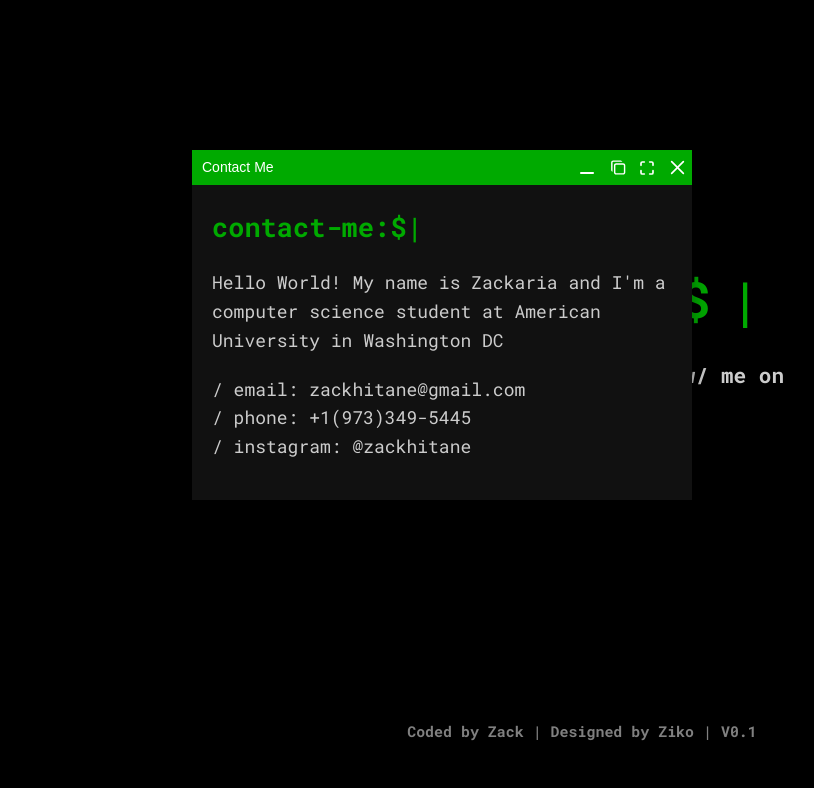
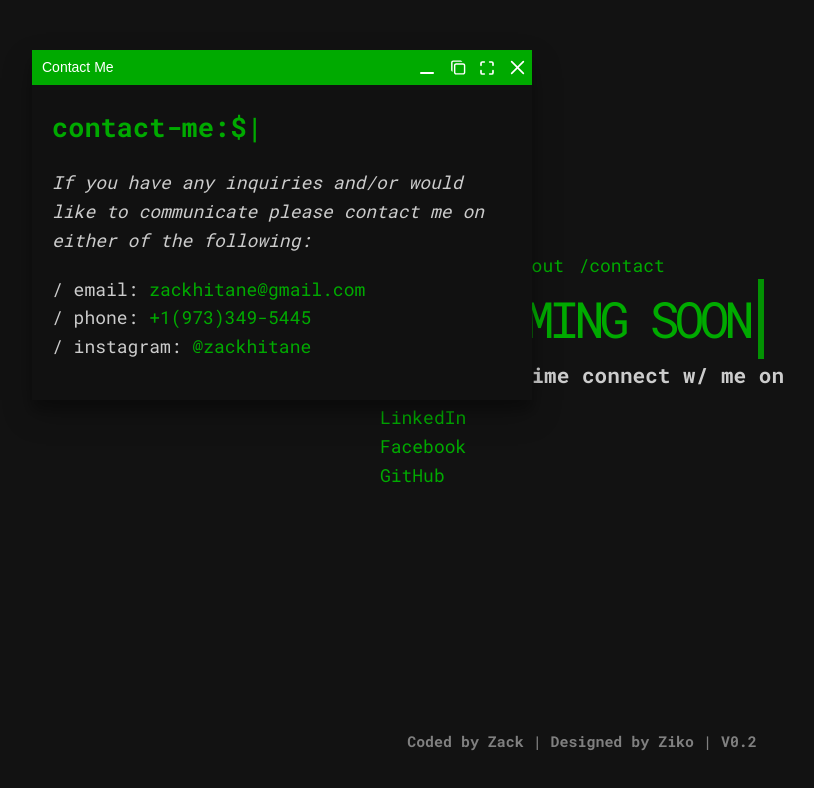
Before and after one commit to zackariacodes/zikoOS, a plain HTML site: page index.html in a window 1280 px wide. Both pictures are taken after a click on the item "/contact". Shown: the whole page, without its empty margins (58-872 px from the left). Drawn offline with Linux system fonts and the light colour scheme.

Commit message:
Coming Soon Page | V0.2 | AUG 3 12:58 AM (GMT+8)

```diff
--- a/css/style.css
+++ b/css/style.css
@@ -8,6 +8,7 @@
 :root{
   --text-color: #00aa00;
 }
+
 body{
   font-family: 'Roboto Mono', sans-serif;
   background-color: black;
@@ -16,11 +17,38 @@ body{
   line-height: 1.6;
 }
 
-h1{
+body{
+  padding: 10px;
+  background-color: #121212;
+}
+
+/* container paragraphs */
+
+.container p {
+  border-right: solid 6px rgba(0,255,0,.75);
+  white-space: nowrap;
+  overflow: hidden;
+  font-family: 'Roboto Mono', sans-serif;
+  font-size: 50px;
   color: var(--text-color);
-  font-size: 50px;
+  margin: 0 auto;
   letter-spacing: -5px;
-  margin-bottom: 20px;
+  margin-bottom: 0 auto;
+}
+
+.container p {
+  animation: animated-text 2s steps(19,end) 1s 1 normal both,
+  animated-cursor 600ms steps(19,end) infinite;
+}
+
+@keyframes animated-text{
+  from{width: 0;}
+  to{width: 365px;}
+}
+
+@keyframes animated-cursor{
+  from{border-right-color: var(--text-color);}
+  to{border-right-color: transparent;}
 }
 
 h2{
@@ -32,9 +60,7 @@ h3{
 }
 
 h5{
-  /* max-width: 600px; */
   margin: auto;
-  /* height: 90vh; */
   display: flex;
   color: grey;
   flex-direction: column;
--- a/index.html
+++ b/index.html
@@ -16,7 +16,7 @@
       </ul>
     </nav>
     <main>
-      <h1>COMING SOON:$<span class="cursor"> |</span></h1>
+      <p>C:\COMING SOON<span class="cursor"></span></p>
       <h3>In the meantime connect w/ me on</h3>
       <ul>
         <li>
@@ -35,28 +35,29 @@
   <div class="hidden">
     <div id="about-content">
       <h2>about-me:$<span class="cursor">|</span></h2>
-      <p>Hello World! My name is Zackaria and I'm a computer science student at American University in Washington DC</p>
-      <ul> <p>Some of my interests consist of:</p>
+      <p><i>Hello World! My name is Zackaria and I'm a computer science student at American University in Washington DC</i></p>
+      <ul> <p><i>Some of my interests consist of:</i></p>
         <li>  > Web development</li>
         <li>  > Cybersecurity</li>
         <li>  > Ux/Ui design</li>
         <li>  > Robotics & Machine learning</li>
       </ul>
-      <p>Some of the languages that I am proficient in include Python, Java, JavaScript & Ruby on Rails</p>
+      <p><i>Some of the languages that I am proficient in include Python, Java, JavaScript & Ruby</i></p>
+      <p><i>For more info</i></p>
       <a href="https://documentcloud.adobe.com/link/track?uri=urn:aaid:scds:US:78023bac-19aa-4d94-aab4-2ecda11c5972" target="_blank">View my resume</a>
     </div>
     <div id="contact-content">
       <h2>contact-me:$<span class="cursor">|</span></h2>
-      <p>Hello World! My name is Zackaria and I'm a computer science student at American University in Washington DC</p>
+      <p><i>If you have any inquiries and/or would like to communicate please contact me on either of the following:</i></p>
       <ul>
-        <li>/ email: zackhitane@gmail.com</li>
-        <li>/ phone: +1(973)349-5445</li>
-        <li>/ instagram: @zackhitane</li>
+        <li>/ email: <a href="mailto:zackhitane@gmail.com" target="_blank">zackhitane@gmail.com</a></li>
+        <li>/ phone: <a href="tel:9733495445">+1(973)349-5445</a></li>
+        <li>/ instagram: <a href="https://www.instagram.com/zackhitane" target="_blank">@zackhitane</li>
       </ul>
     </div>
   </div>
 
-  <h5>Coded by Zack | Designed by Ziko | V0.1</h5>
+  <h5>Coded by Zack | Designed by Ziko | V0.2</h5>
 
   <script src="js/winbox.bundle.js"></script>
   <script src="js/main.js"></script>
--- a/js/main.js
+++ b/js/main.js
@@ -10,7 +10,7 @@ about.addEventListener('click', () => {
     width: '500px',
     height: '600px',
     top: 50,
-    right: 50,
+    right: 90,
     bottom: 50,
     left: 50,
     mount: aboutContent,
@@ -28,10 +28,10 @@ contact.addEventListener('click', () => {
     title: 'Contact Me',
     width: '500px',
     height: '350px',
-    top: 150,
+    top: 50,
     right: 50,
     bottom: 50,
-    left: 250,
+    left: 90,
     mount: contactContent,
     onfocus: function () {
       this.setBackground('#00aa00')
```
